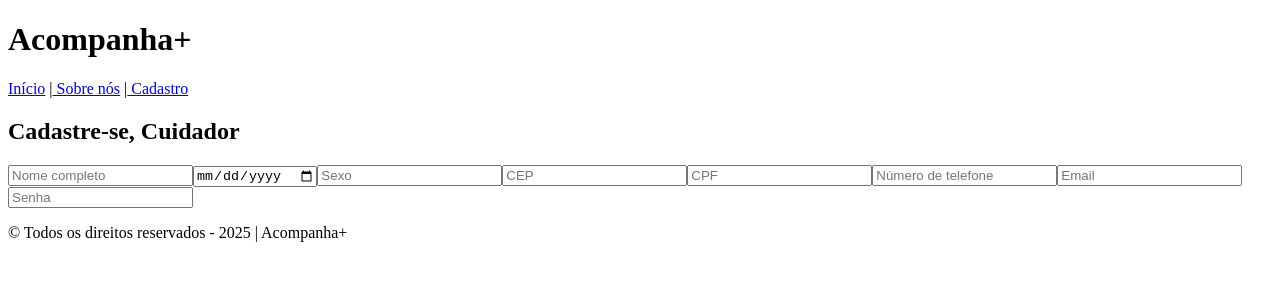
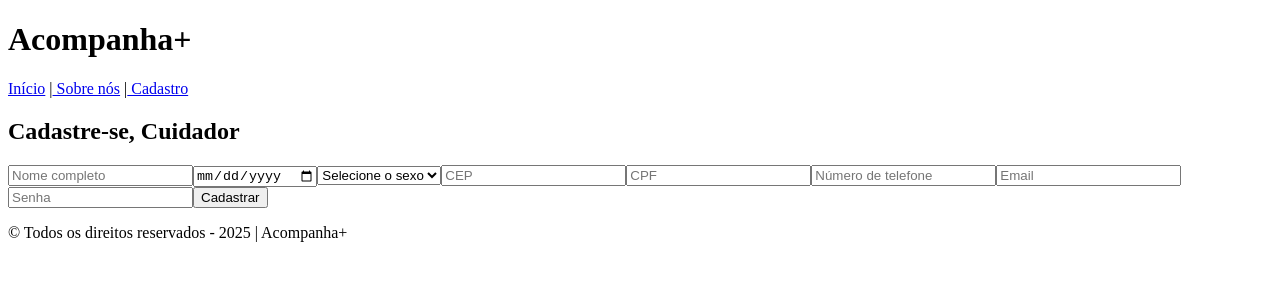
Before and after one commit to acompanha-mais/site-spa, a React (Vite) app in the folder site-spa/: page /cadastro/cuidador in a window 1280 px wide. Shown: the top 300 px of the page. Built offline with nearby package versions, Linux system fonts and the light colour scheme.

Commit message:
feat: cria função para validar envio e adiciona required nos inputs

```diff
--- a/site-spa/src/routes/SignUpCuidador/index.tsx
+++ b/site-spa/src/routes/SignUpCuidador/index.tsx
@@ -1,4 +1,4 @@
-import { useState } from "react";
+import React, { useState } from "react";
 
 export default function SignUpCuidador(){
     const[nome, setNome] = useState("");
@@ -11,7 +11,7 @@ export default function SignUpCuidador(){
     const[senha, setSenha] = useState("");
 
 
-    function validarIdade(nascimento) {
+    function validarIdade(nascimento: string) {
         const hoje = new Date();
         const nasc = new Date(nascimento);
         let idade = hoje.getFullYear() - nasc.getFullYear();
@@ -30,7 +30,6 @@ export default function SignUpCuidador(){
                 return false;
             }
 
-            console.log("CEP válido!");
             return true;
         } catch (err) {
             console.log("Erro ao consultar CEP:", err);
@@ -67,62 +66,97 @@ export default function SignUpCuidador(){
         return true;
     }
 
-    function validarSenha(senha: string) {
-        return senha.length >= 8;
+    async function handleSubmit(e: React.FormEvent) {
+        e.preventDefault();
+
+        if (!validarIdade(nascimento)) {
+            alert("Você precisa ter 18 anos ou mais.");
+            return;
+        }
+        if (!(await validarCep(cep))) {
+            alert("CEP inválido.");
+            return;
+        }
+        if (!validarCpf(cpf)) {
+            alert("CPF inválido.");
+            return;
+        }
+
+        alert("Cadastro realizado com sucesso!");
     }
 
     return(
         <main>
             <h2>Cadastre-se, Cuidador</h2>
-
+            <form onSubmit={handleSubmit}>
                 <input
                     type="text"
                     placeholder="Nome completo"
                     value={nome}
                     onChange={e=> setNome(e.target.value)}
+                    required
                 />
                 <input
                     type="date"
                     placeholder="Data de nascimento"
                     value={nascimento}
                     onChange={e=> setNascimento(e.target.value)}
+                    required
                 />
-            <input
-                type="text"
-                placeholder="Sexo"
+                <select
                     value={sexo}
-                onChange={e=> setSexo(e.target.value)}
-            />
+                    onChange={e => setSexo(e.target.value)}
+                    required
+                >
+                    <option value="" disabled>Selecione o sexo</option>
+                    <option value="M">Masculino</option>
+                    <option value="F">Feminino</option>
+                </select>
                 <input
                     type="text"
                     placeholder="CEP"
                     value={cep}
                     onChange={e=> setCep(e.target.value)}
+                    required
+                    minLength={8}
+                    maxLength={8}
                 />
                 <input
                     type="text"
                     placeholder="CPF"
                     value={cpf}
                     onChange={e=> setCpf(e.target.value)}
+                    required
+                    minLength={11}
+                    maxLength={11}
                 />
                 <input
                     type="text"
                     placeholder="Número de telefone"
                     value={telefone}
                     onChange={e=> setTelefone(e.target.value)}
+                    required
+                    minLength={8}
+                    maxLength={11}
                 />
                 <input
                     type="email"
                     placeholder="Email"
                     value={email}
                     onChange={e=> setEmail(e.target.value)}
+                    required
                 />
                 <input
                     type="password"
                     placeholder="Senha"
                     value={senha}
                     onChange={e=> setSenha(e.target.value)}
+                    required
+                    minLength={8}
+                    maxLength={32}
                 />
+                <button type="submit">Cadastrar</button>
+            </form>
         </main>
     );
 }
```
Lines whose indentation alone changed are shown as unchanged.
